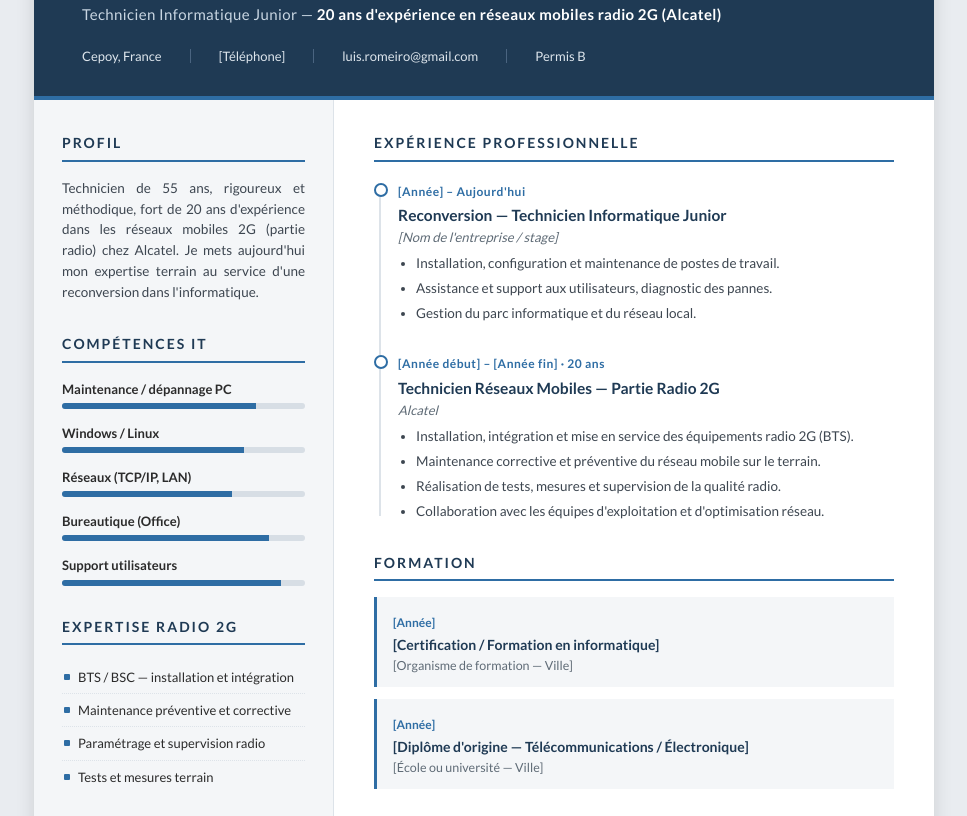
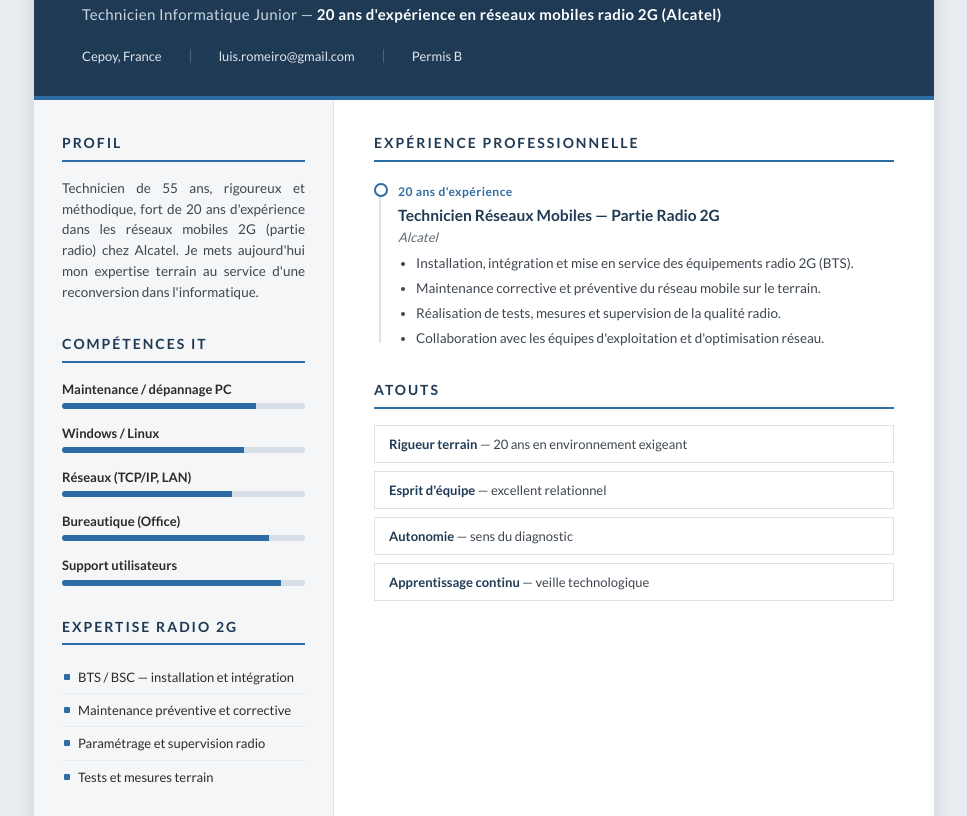
Before and after one commit to melissa2-coder/formation-ia, a plain HTML site: page cv-luis-romeiro/index.html in a window 1280 px wide. Shown: the part 116-932 px from the top of the page, without its empty margins (156-1123 px from the left). Drawn offline with Linux system fonts and the light colour scheme.

Commit message:
CV Luis Romeiro : suppression des champs à compléter (version prête à imprimer)
Co-authored-by: melissa2-coder <melissa2-coder@users.noreply.github.com>

```diff
--- a/cv-luis-romeiro/index.html
+++ b/cv-luis-romeiro/index.html
@@ -152,7 +152,6 @@
     <div class="titre">Technicien Informatique Junior — <b>20 ans d'expérience en réseaux mobiles radio 2G (Alcatel)</b></div>
     <div class="contact-bar">
       <span>Cepoy, France</span><i class="sep"></i>
-      <span>[Téléphone]</span><i class="sep"></i>
       <span>luis.romeiro@gmail.com</span><i class="sep"></i>
       <span>Permis B</span>
     </div>
@@ -212,17 +211,7 @@
         <div class="sec-title"><h2>Expérience professionnelle</h2></div>
         <div class="timeline">
           <div class="tl-item">
-            <span class="tl-date">[Année] – Aujourd'hui</span>
-            <h3>Reconversion — Technicien Informatique Junior</h3>
-            <div class="lieu">[Nom de l'entreprise / stage]</div>
-            <ul>
-              <li>Installation, configuration et maintenance de postes de travail.</li>
-              <li>Assistance et support aux utilisateurs, diagnostic des pannes.</li>
-              <li>Gestion du parc informatique et du réseau local.</li>
-            </ul>
-          </div>
-          <div class="tl-item">
-            <span class="tl-date">[Année début] – [Année fin] · 20 ans</span>
+            <span class="tl-date">20 ans d'expérience</span>
             <h3>Technicien Réseaux Mobiles — Partie Radio 2G</h3>
             <div class="lieu">Alcatel</div>
             <ul>
@@ -232,20 +221,6 @@
               <li>Collaboration avec les équipes d'exploitation et d'optimisation réseau.</li>
             </ul>
           </div>
-        </div>
-      </section>
-
-      <section>
-        <div class="sec-title"><h2>Formation</h2></div>
-        <div class="formation">
-          <span class="date">[Année]</span>
-          <h3>[Certification / Formation en informatique]</h3>
-          <p>[Organisme de formation — Ville]</p>
-        </div>
-        <div class="formation">
-          <span class="date">[Année]</span>
-          <h3>[Diplôme d'origine — Télécommunications / Électronique]</h3>
-          <p>[École ou université — Ville]</p>
         </div>
       </section>
 
@@ -261,7 +236,7 @@
     </main>
   </div>
 
-  <footer>Disponible immédiatement · <b>[Téléphone]</b> · <b>luis.romeiro@gmail.com</b></footer>
+  <footer>Disponible immédiatement · <b>luis.romeiro@gmail.com</b></footer>
 </div>
 </body>
 </html>
```
